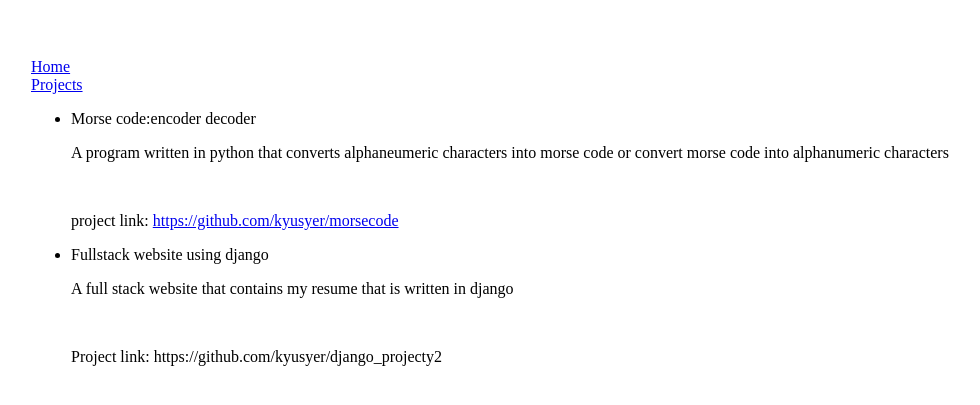
After one commit to kyusyer/django_projecty2, a Django app: page /my_profile/project in a window 1280 px wide. The commit adds this page. Shown: the top 405 px of the page, without its empty margins (27-1007 px from the left). Run offline with Django 5.2, Linux system fonts and the light colour scheme.

Commit message:
added project.html, added templating synhtax

```diff
--- a/alpha/my_profile/static/my_profile/stylesheet.css
+++ b/alpha/my_profile/static/my_profile/stylesheet.css
@@ -1,16 +1,17 @@
-h1,
+/* h1,
 h2,
 hr {
     color: green
-}
+} */
 
 html {
-    background: white;
+    background-color: transparent;
     margin-left: 50px;
     margin-top: 50px;
 
 }
 
+/*
 #skills {
     margin-bottom: 0px;
 
@@ -21,4 +22,4 @@ html {
     margin-left: 20px;
     margin-right: 100px;
 
-}
+} */
--- /dev/null
+++ b/alpha/my_profile/templates/my_profile/header.html
@@ -0,0 +1,29 @@
+{% load static %}
+<!DOCTYPE html>
+<html>
+
+<head>
+    <link rel="stylesheet" href="{% static 'my_profile/stylesheet.css' %}">
+    <meta charset="UTF-8">
+    <meta name="viewport" content="width-device-width, initial-scale=1.0" ,>
+    <title>
+        My Profile
+    </title>
+</head>
+
+<body>
+    <!-- header content-->
+    <div class="header">
+        <div id="home_link">
+            <a href="{% url 'my_profile:index'%}"">Home</a>
+        </div>
+        <div id=" project_link">
+                <a href=" {% url 'my_profile:project' %}">Projects</a>
+        </div>
+    </div>
+
+    {% block content %}
+    {% endblock %}
+</body>
+
+</html>
--- /dev/null
+++ b/alpha/my_profile/templates/my_profile/project.html
@@ -0,0 +1,22 @@
+{% extends "my_profile/header.html" %}
+
+{% block content %}
+<div>
+    <ul>
+        <li>Morse code:encoder decoder</li>
+        <p>
+            A program written in python that converts alphaneumeric characters into morse code or convert morse code into alphanumeric characters
+        </p><br>
+        <p>project link: <a href="https://github.com/kyusyer/morsecode">https://github.com/kyusyer/morsecode</a>
+
+        </p>
+        <li>Fullstack website using django</li>
+        <p>
+            A full stack website that contains my resume that is written in django
+        </p> <br>
+        <p>Project link: <a href="https://github.com/kyusyer/django_projecty2"></a>https://github.com/kyusyer/django_projecty2</p>
+
+
+    </ul>
+</div>
+{% endblock %}
--- a/alpha/my_profile/urls.py
+++ b/alpha/my_profile/urls.py
@@ -2,6 +2,8 @@ from django.urls import path
 
 from . import views
 
+app_name = "my_profile"
 urlpatterns = [
-    path("",views.index, name="index")
+    path("",views.index, name="index"),
+    path("project", views.project, name="project")
 ]
--- a/alpha/my_profile/views.py
+++ b/alpha/my_profile/views.py
@@ -5,3 +5,6 @@ from django.http import HttpResponse
 
 def index(request):
     return render(request,"my_profile/index.html")
+
+def project(request):
+    return render(request, "my_profile/project.html")
```
Also changed, not shown: alpha/my_profile/templates/my_profile/index.html (+5 -16 lines).
